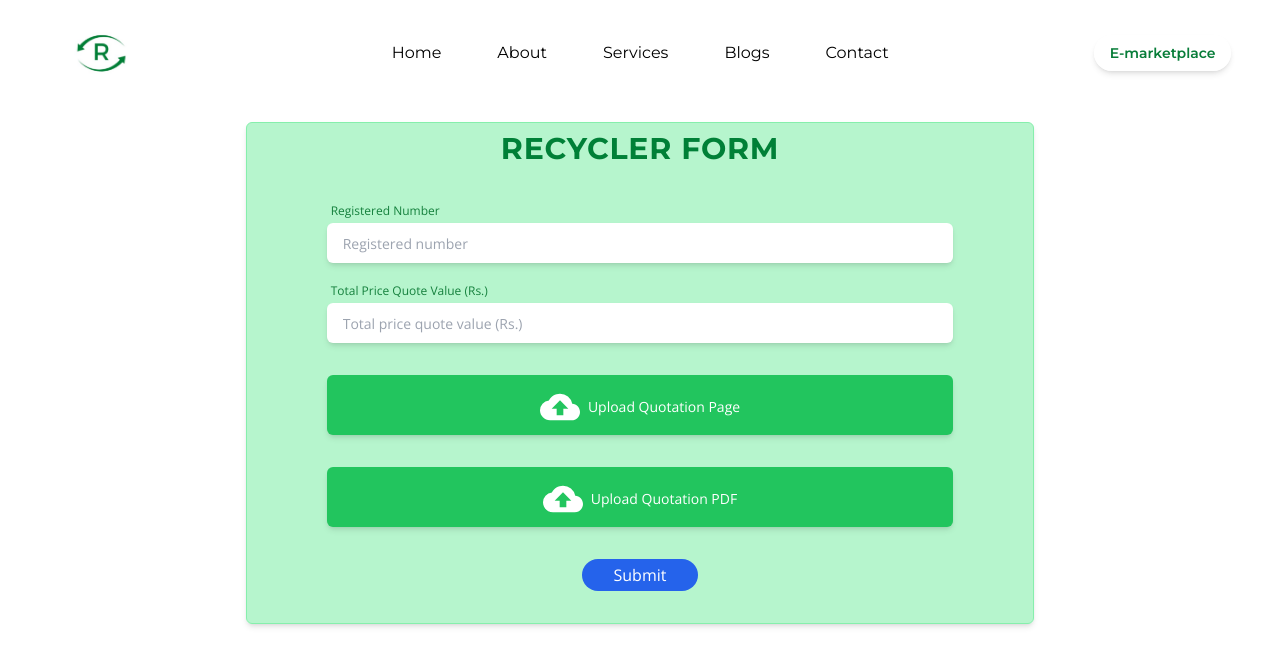
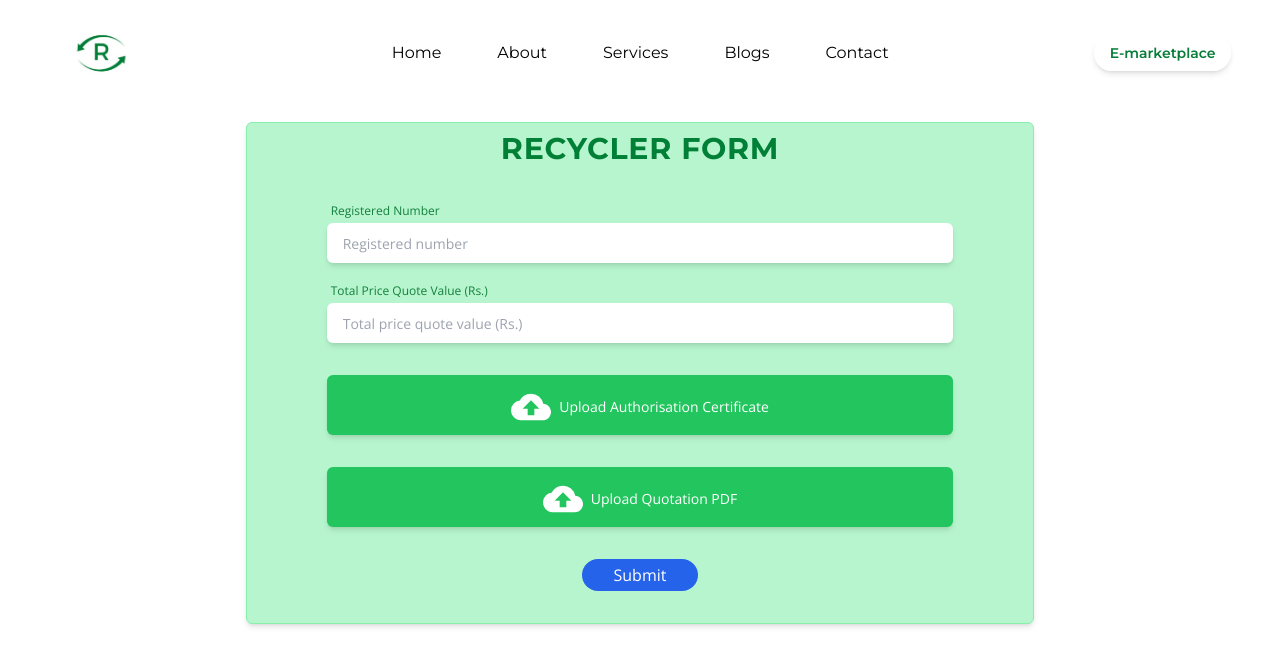
Before and after one commit to rewayy/Reway_final, a React (Vite) app: page /recycler-form in a window 1280 px wide. Shown: the top 666 px of the page. Built offline with nearby package versions, Linux system fonts and the light colour scheme; a web font is replaced by a local one.

Commit message:
recycler form changed

```diff
--- a/src/components/MarketPlace/RecyclerForm.jsx
+++ b/src/components/MarketPlace/RecyclerForm.jsx
@@ -98,7 +98,7 @@ const RecyclerForm = () => {
                 ) : (
                   <>
                     <MdCloudUpload size={40} className='cursor-pointer' />
-                    Upload Quotation Page
+                    Upload Authorisation Certificate
                   </>
                 )}
               </label>
```
